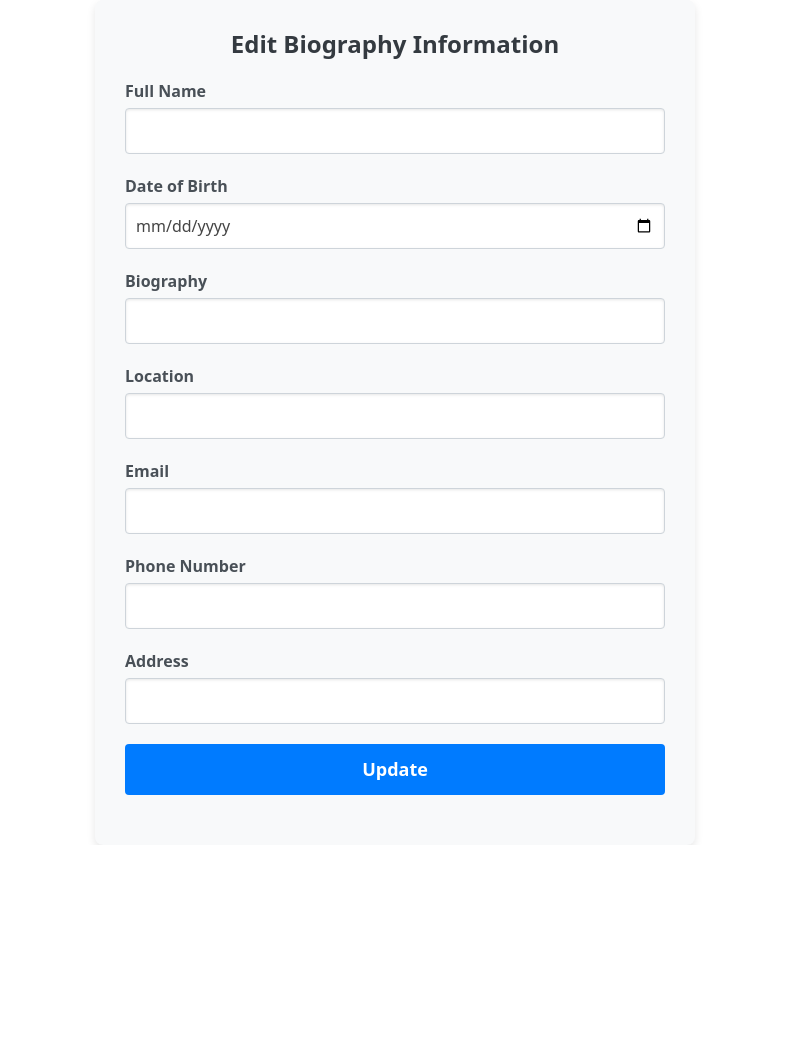
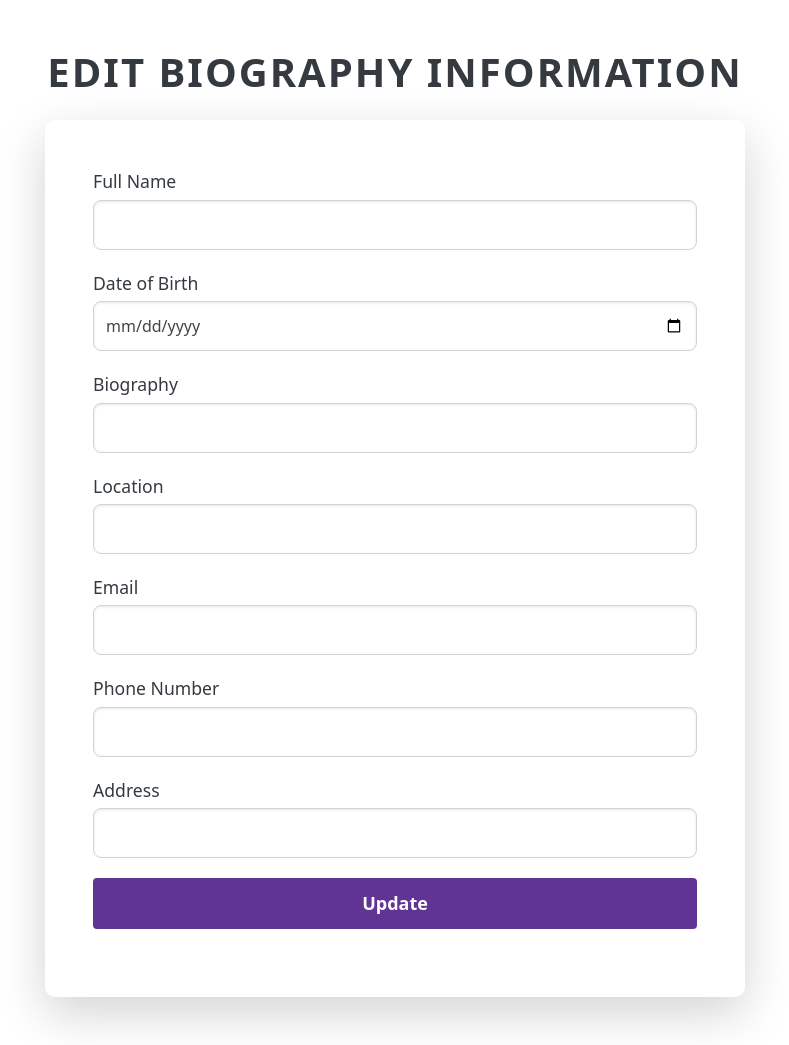
Before and after one commit to UmarShaheen03/Graph-Family-Tree, a Flask app: page /biography/edit in a window 1280 px wide. Shown: the part 78-1123 px from the top of the page, without its empty margins (245-1034 px from the left). Before the commit the page ends 923 px from the top, so only its background shows below. Run offline with Flask 3, Linux system fonts and the light colour scheme; data that the repository does not hold is empty; some libraries are stand-ins or nearby versions.

Commit message:
Edit Bibliography looks like modify graph form
Separated styling into separate css

```diff
--- /dev/null
+++ b/app/static/css/edit_biography.css
@@ -0,0 +1,90 @@
+/* Container for the form */
+/* .edit-biography-container {
+    max-width: 600px;
+    margin: 0 auto;
+    background-color: #f8f9fa;
+    padding: 30px;
+    border-radius: 8px;
+    box-shadow: 0 4px 8px rgba(0, 0, 0, 0.1);
+} */
+
+/* Form styling */
+/* .edit-biography-container h2 {
+    text-align: center;
+    color: #343a40;
+    margin-bottom: 20px;
+    font-size: 24px;
+    font-weight: bold;
+} */
+
+/* Center the card and add some spacing */
+.edit-biography-container {
+    max-width: 700px;
+    margin: auto;
+}
+
+/* Card styling */
+.card {
+    background-color: #ffffff;
+    border-radius: 10px;
+    box-shadow: 0 10px 20px rgba(0, 0, 0, 0.1);
+}
+
+.form-group {
+    margin-bottom: 20px;
+}
+
+.form-group label {
+    display: block;
+    /* font-weight: 600; */
+    margin-bottom: 5px;
+    /* color: #495057; */
+    font-size: 1.1rem;
+    color: #343a40;
+}
+
+.form-control {
+    width: 100%;
+    font-size: 16px;
+    border: 1px solid #ced4da;
+    background-color: #fff;
+    box-shadow: inset 0 1px 3px rgba(0, 0, 0, 0.1);
+    transition: border-color 0.3s ease, box-shadow 0.3s ease;
+
+    padding: 0.75rem;
+    border-radius: 8px;
+
+}
+
+.form-control:focus {
+    border-color: #603494;
+    box-shadow: 0 0 5px #432467;
+}
+
+/* Submit button styling */
+.btn-submit {
+    display: block;
+    width: 100%;
+    background-color: #603494;
+    color: white;
+    padding: 12px;
+    font-size: 18px;
+    font-weight: bold;
+    text-align: center;
+    border: none;
+    border-radius: 4px;
+    cursor: pointer;
+    transition: background-color 0.3s ease;
+}
+
+.btn-submit:hover {
+    background-color: #432467;
+    border-color: #301a4a;
+}
+
+/* Header styling */
+h1 {
+    font-weight: 700;
+    color: #343a40;
+    letter-spacing: 2px;
+}
--- a/app/templates/edit_biography.html
+++ b/app/templates/edit_biography.html
@@ -1,81 +1,18 @@
 {% extends "base.html" %}
 
 {% block headBlock %}
+<link rel="stylesheet" type="text/css" href="{{ url_for('static', filename='css/edit_biography.css') }}">
 <title>Edit Bibliography</title>
 {% endblock %}
 
 {% block bodyBlock %}
-    <style>
-        /* Container for the form */
-        .edit-biography-container {
-            max-width: 600px;
-            margin: 0 auto;
-            background-color: #f8f9fa;
-            padding: 30px;
-            border-radius: 8px;
-            box-shadow: 0 4px 8px rgba(0, 0, 0, 0.1);
-        }
+    <!-- <div class="edit-biography-container">
+        <h2> </h2> -->
 
-        /* Form styling */
-        .edit-biography-container h2 {
-            text-align: center;
-            color: #343a40;
-            margin-bottom: 20px;
-            font-size: 24px;
-            font-weight: bold;
-        }
-
-        .form-group {
-            margin-bottom: 20px;
-        }
-
-        .form-group label {
-            display: block;
-            font-weight: 600;
-            margin-bottom: 5px;
-            color: #495057;
-        }
-
-        .form-control {
-            width: 100%;
-            padding: 10px;
-            font-size: 16px;
-            border-radius: 4px;
-            border: 1px solid #ced4da;
-            background-color: #fff;
-            box-shadow: inset 0 1px 3px rgba(0, 0, 0, 0.1);
-            transition: border-color 0.3s ease, box-shadow 0.3s ease;
-        }
-
-        .form-control:focus {
-            border-color: #80bdff;
-            outline: 0;
-            box-shadow: 0 0 8px rgba(128, 189, 255, 0.6);
-        }
-
-        /* Submit button styling */
-        .btn-submit {
-            display: block;
-            width: 100%;
-            background-color: #007bff;
-            color: white;
-            padding: 12px;
-            font-size: 18px;
-            font-weight: bold;
-            text-align: center;
-            border: none;
-            border-radius: 4px;
-            cursor: pointer;
-            transition: background-color 0.3s ease;
-        }
-
-        .btn-submit:hover {
-            background-color: #0056b3;
-        }
-    </style>
-
-    <div class="edit-biography-container">
-        <h2>Edit Biography Information </h2>
+<div class="edit-biography-container my-5">
+    <h1 class="text-center mb-4 text-uppercase font-weight-bold">Edit Biography Information</h1>
+    <div class="card shadow-lg rounded-lg border-0">
+        <div class="card-body p-5">
             <form method="POST">
                 {{ edit_form.hidden_tag() }}
 
@@ -119,4 +56,6 @@
                 </div>
             </form>
         </div>
+    </div>
+</div>
 {% endblock %}
```
Also changed, not shown: app/static/css/biography.css (+40 -0 lines), app/static/css/modify_graph.css (+6 -7 lines), app/templates/biography.html (+1 -42 lines). Lines whose indentation alone changed are shown as unchanged.
